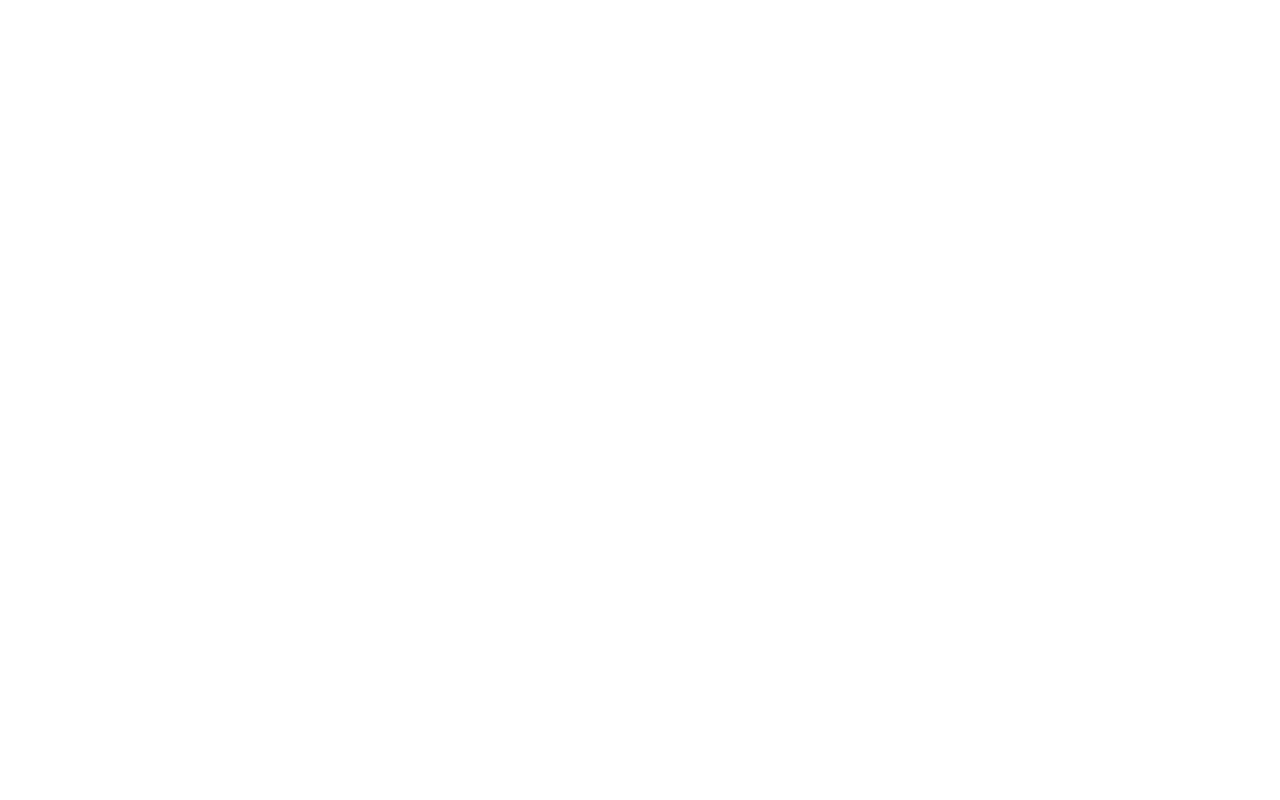
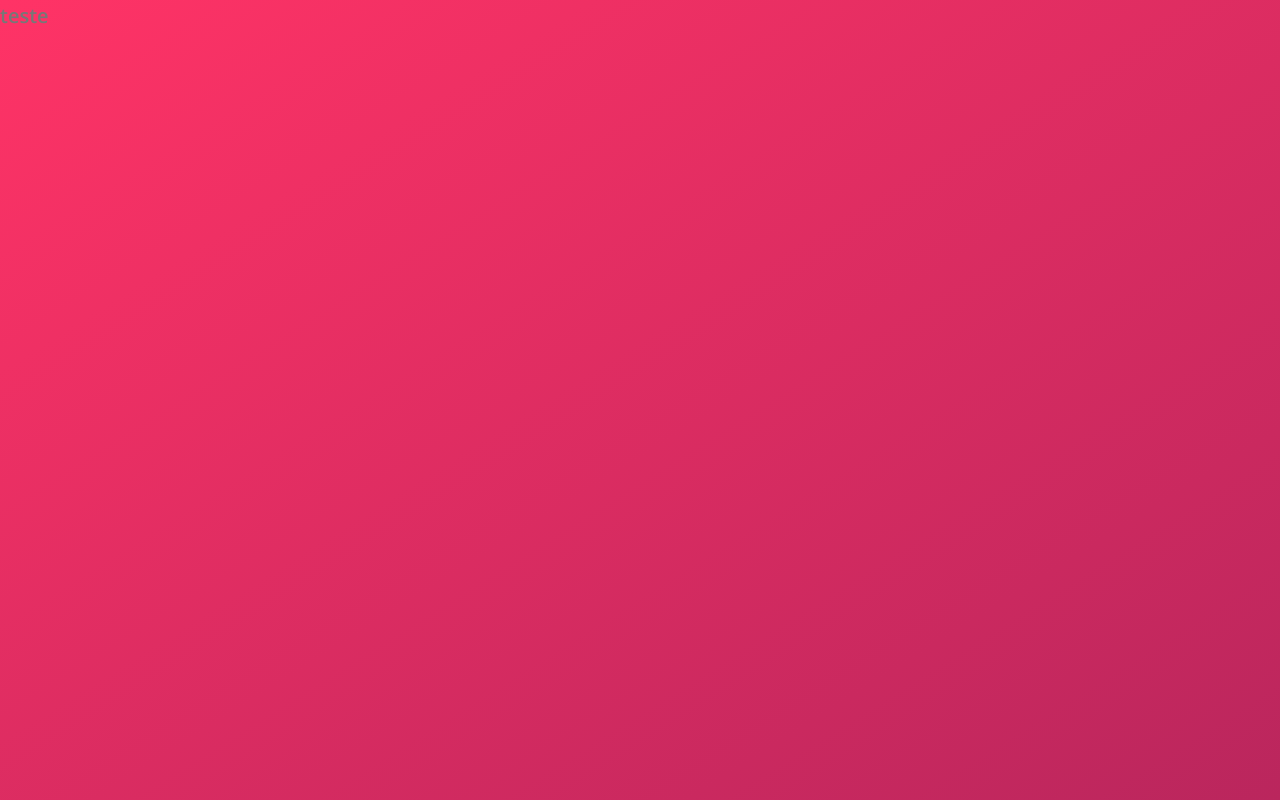
Before and after one commit to emersonhenriquedev/trillo, a website: page index.html in a window 1280 px wide. Drawn offline with nearby package versions, Linux system fonts and the light colour scheme; files that its build step writes are made by us from their sources.

Commit message:
Defining project settings

```diff
--- a/index.html
+++ b/index.html
@@ -6,14 +6,14 @@
   <meta name="viewport" content="width=device-width, initial-scale=1.0">
 
   <link href="https://fonts.googleapis.com/css?family=Open+Sans:300,400,600" rel="stylesheet">
-  <link rel="stylesheet" href="css/sass/style.css">
+  <link rel="stylesheet" href="sass/main.css">
   <link rel="shortcut icon" type="image/png" href="img/favicon.png">
 
   <title>trillo &mdash; Your all-in-one booking app</title>
 </head>
 
 <body>
-
+  <h1>teste</h1>
 </body>
 
 </html>
--- /dev/null
+++ b/sass/_base.scss
@@ -0,0 +1,54 @@
+/*
+COLORS
+Primary: #eb2f64
+Primary light: #FF3366
+Primary dark: #BA265D
+Grey light 1: #faf9f9
+Grey light 2: #f4f2f2
+Grey light 3: #f0eeee
+Grey light 4: #ccc
+Grey dark 1: #333
+Grey dark 2: #777
+Grey dark 3: #999
+*/
+
+:root {
+    --color-primary: #eb2f64;
+    --color-primary-light: #FF3366;
+    --color-primary-dark: #BA265D;
+
+    --color-grey-light-1: #faf9f9;
+    --color-grey-light-2: #f4f2f2;
+    --color-grey-light-3: #f0eeee;
+    --color-grey-light-4: #ccc;
+    --color-grey-dark-1: #333;
+    --color-grey-dark-2: #777;
+    --color-grey-dark-3: #999;
+}
+* {
+  margin: 0;
+  padding: 0;
+}
+
+*,
+*::after,
+*::before {
+    box-sizing: inherit;
+}
+
+html {
+    box-sizing: border-box;
+    font-size: 62.5%; // 1rem = 10px, 10px/16px = 62.5%
+}
+
+body {
+    font-family: 'Open Sans', sans-serif;
+    font-weight: 400;
+    line-height: 1.6;
+    color: var(--color-grey-dark-2);
+    background-image: linear-gradient(to right bottom, var(--color-primary-light), var(--color-primary-dark));
+    background-size: cover;
+    background-repeat: no-repeat;
+
+    min-height: 100vh;
+}
--- a/sass/main.scss
+++ b/sass/main.scss
@@ -1,14 +1,3 @@
-
-/*
-COLORS
-Primary: #eb2f64
-Primary light: #FF3366
-Primary dark: #BA265D
-Grey light 1: #faf9f9
-Grey light 2: #f4f2f2
-Grey light 3: #f0eeee
-Grey light 4: #ccc
-Grey dark 1: #333
-Grey dark 2: #777
-Grey dark 3: #999
-*/
+@import "base";
+@import "layout";
+@import "components";
```
Also changed, not shown: sass/_components.scss (added), sass/_layout.scss (added), sass/main.css, 1 other file.
